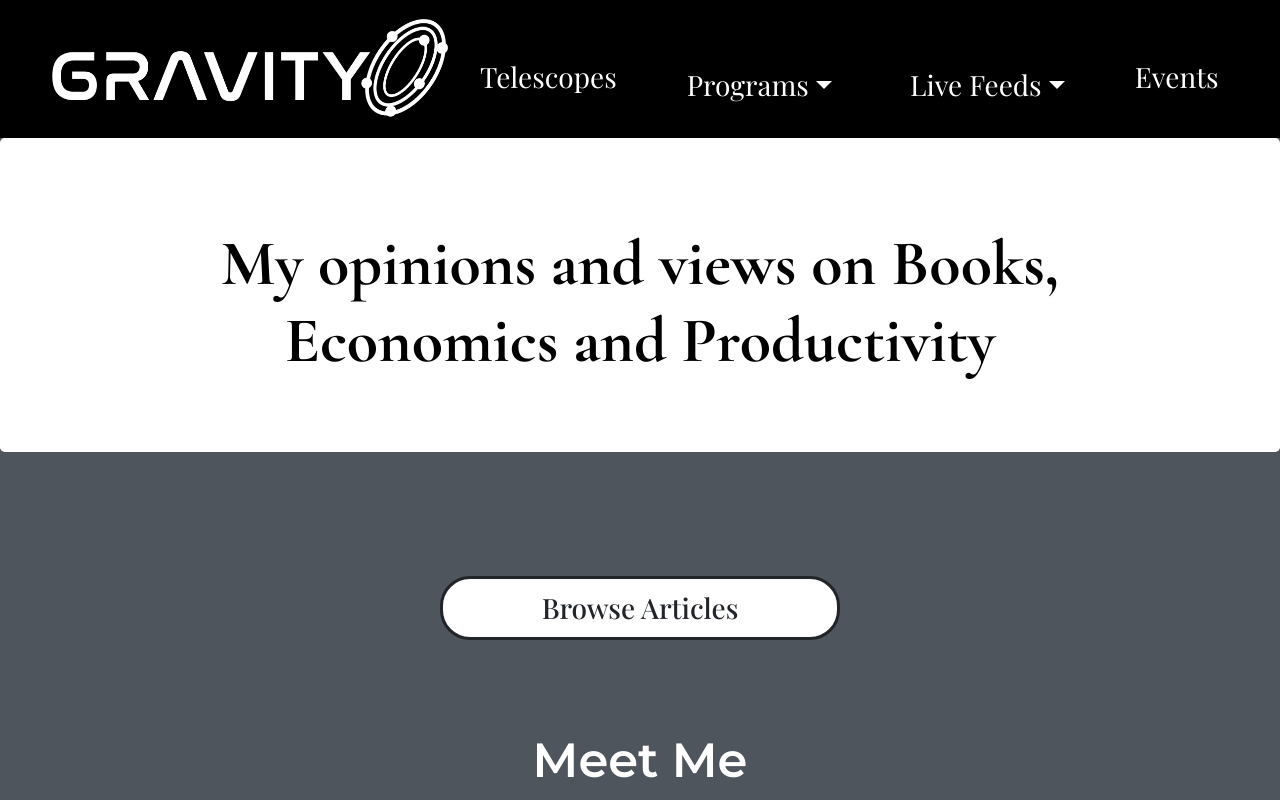
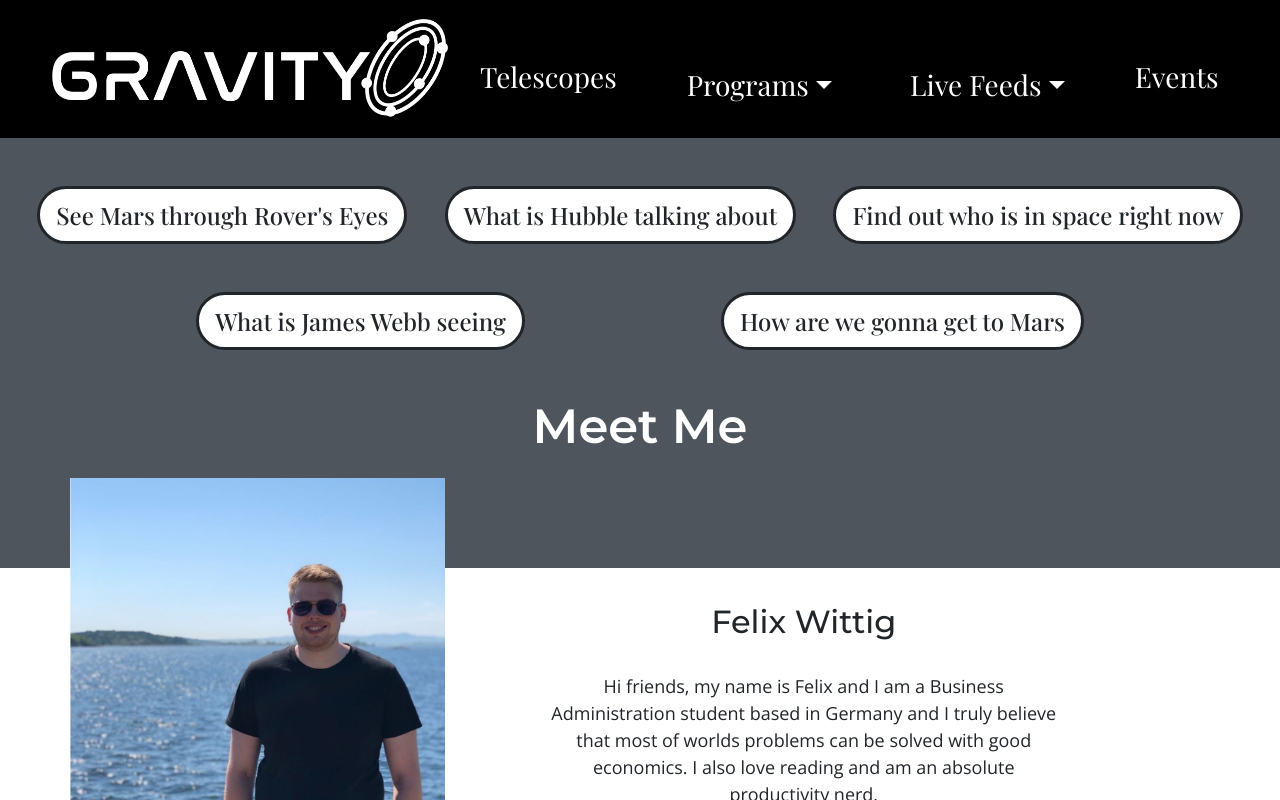
Before and after one commit to xJuhix/gravity0, a React (Create React App) app: page / in a window 1280 px wide. Shown: the top 800 px of the page. Built offline with nearby package versions, Linux system fonts and the light colour scheme.

Commit message:
Added CTA on Index

```diff
--- a/src/components/pages/Home.js
+++ b/src/components/pages/Home.js
@@ -20,18 +20,48 @@ export function Home() {
         />
       </Helmet>
 
-      <Jumbotron>
-        <Container>
-          <Heading title="My opinions and views on Books, Economics and Productivity" />
-        </Container>
-      </Jumbotron>
+      <div className="explore__buttons">
+        <Link to="/marsrover/">
 
-      <div className="browse__button">
-        <Link to="/search/">
-          {' '}
-          <Button variant="browse" size="lg">
-            {' '}
-            Browse Articles
+          <Button variant="explore" size="lg">
+
+            See Mars through Rover's Eyes
+          </Button>
+        </Link>
+
+				<Link to="/hubbel/">
+
+          <Button variant="explore" size="lg">
+
+            What is Hubble talking about
+          </Button>
+        </Link>
+
+				<Link to="/iss/">
+
+          <Button variant="explore" size="lg">
+
+           Find out who is in space right now
+          </Button>
+        </Link>
+
+				</div>
+
+				<div className="explore__buttons">
+
+				<Link to="/marsrover/">
+
+          <Button variant="explore" size="lg">
+
+            What is James Webb seeing
+          </Button>
+        </Link>
+
+				<Link to="/marsrover/">
+
+          <Button variant="explore" size="lg">
+
+            How are we gonna get to Mars
           </Button>
         </Link>
       </div>
--- a/src/sass/partials/_index.scss
+++ b/src/sass/partials/_index.scss
@@ -1,26 +1,15 @@
-.jumbotron {
-  background-color: $colour-white;
-  margin-bottom: 3rem;
-  margin-left: 0;
-  margin-right: 0;
-  text-align: center;
-  width: 100%;
-}
+.explore__buttons{
+	display: flex;
+  justify-content: space-evenly;
+  align-items: center;
+	margin-bottom: 3rem;
+	margin-top: 3rem;
 
-.browse__button{
-	display: flex;
-  justify-content: center;
-  align-items: center;
-	height: 200px;
-	margin-bottom: 3rem;
-
-	.btn-browse {
+	.btn-explore {
 		background-color: $colour-white;
 		border-radius: 30px;
 		border: solid;
-		width: 400px;
-		margin-top: 3rem;
-		font-size: 28px;
+		font-size: 24px;
 		font-family: $font-navlink;
 		font-weight: 500;
 
```
